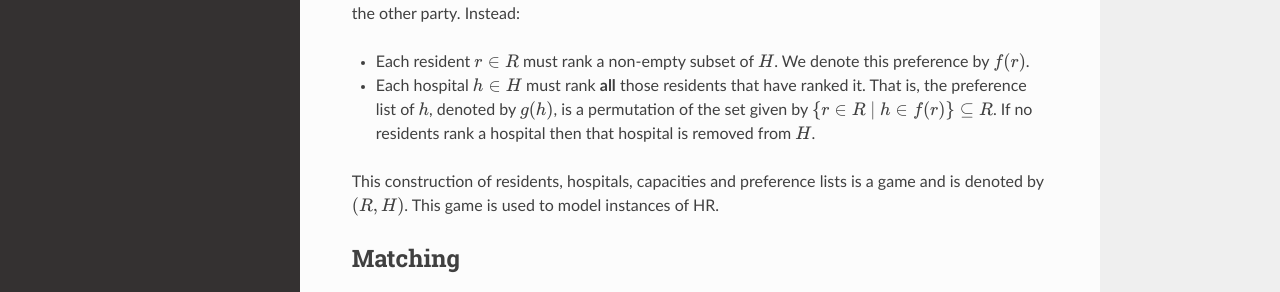
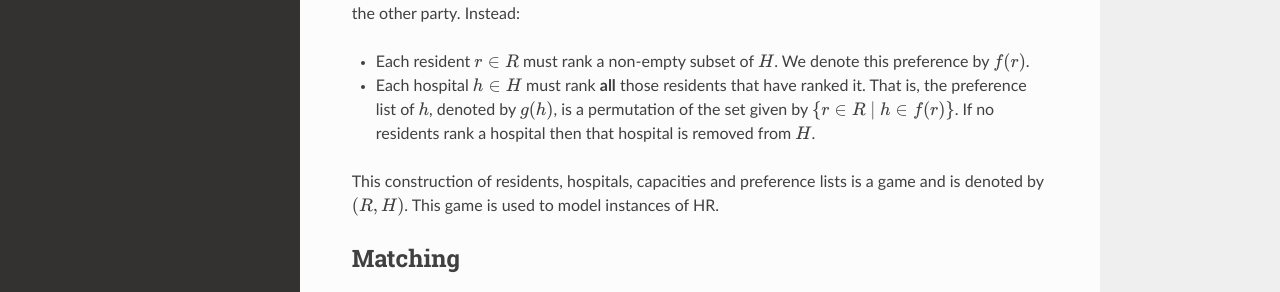
Before and after one commit to daffidwilde/matching, a Sphinx documentation site: the page built from docs/discussion/hospital_resident/definitions.rst, in a window 1280 px wide and 1226 px high. Shown: the part 310-602 px from the top of the window. Built offline with Sphinx 7.4.7 and the Read the Docs theme 2.0.0, drawn with Linux system fonts in a browser that asks for light colours.

Commit message:
Catch typo in HR definitions.

```diff
--- a/docs/discussion/hospital_resident/definitions.rst
+++ b/docs/discussion/hospital_resident/definitions.rst
@@ -15,9 +15,9 @@ needn't be exhaustive of the other party. Instead:
   denote this preference by :math:`f(r)`.
 - Each hospital :math:`h \in H` must rank **all** those residents that have
   ranked it. That is, the preference list of :math:`h`, denoted by :math:`g(h)`,
-  is a permutation of the set given by
-  :math:`\left\{r \in R \ | \ h \in f(r)\right\} \subseteq R`. If no residents
-  rank a hospital then that hospital is removed from :math:`H`.
+  is a permutation of the set given by :math:`\left\{r \in R \ | \ h \in
+  f(r)\right\}`. If no residents rank a hospital then that hospital is removed
+  from :math:`H`.
 
 This construction of residents, hospitals, capacities and preference lists is
 a game and is denoted by :math:`(R,H)`. This game is used to model instances of
```
